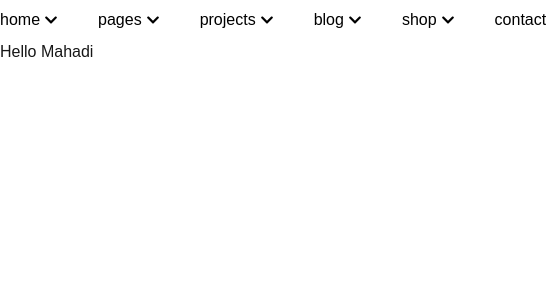
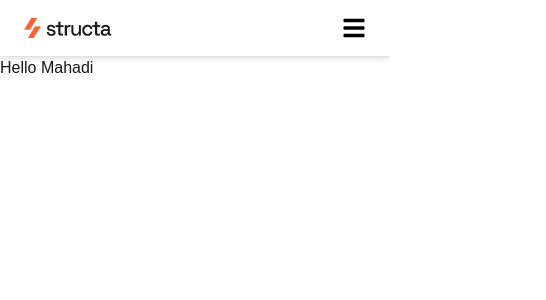
Before and after one commit to tanvirgeek/structa, a Next.js app: page / in a window 390 px wide. Shown: the top 300 px of the page, 546 px wide, since content can reach past the window. Built offline with nearby package versions, Linux system fonts and the light colour scheme.

Commit message:
Responsive Navigation Bar

```diff
--- a/src/components/NavigationBar.tsx
+++ b/src/components/NavigationBar.tsx
@@ -1,59 +1,27 @@
-import React from "react";
+"use client";
+
+import { useState } from "react";
 import Image from "next/image";
-import { FaChevronDown } from "react-icons/fa";
+import { FaChevronDown, FaBars, FaTimes } from "react-icons/fa";
 
-const NavigationBar = () => {
-  const navItems = [
-    {
-      item: "home",
-      link: "/",
-      hasDropdown: true,
-      children: [],
-    },
-    {
-      item: "pages",
-      link: "/",
-      hasDropdown: true,
-      children: [],
-    },
-    {
-      item: "projects",
-      link: "/",
-      hasDropdown: true,
-      children: [],
-    },
-    {
-      item: "blog",
-      link: "/",
-      hasDropdown: true,
-      children: [],
-    },
-    {
-      item: "shop",
-      link: "/",
-      hasDropdown: true,
-      children: [],
-    },
-    {
-      item: "contact",
-      link: "/",
-      hasDropdown: false,
-      children: [],
-    },
-  ];
+const navItems = [
+  { item: "Home", hasDropdown: true },
+  { item: "About", hasDropdown: true },
+  { item: "Services", hasDropdown: true },
+  { item: "Contact", hasDropdown: false },
+];
+
+export default function Navbar() {
+  const [isOpen, setIsOpen] = useState(false);
 
   return (
-    <div className="bg-white">
-      <div className="container bg-white flex justify-between mx-auto py-2">
-        <div>
-          <Image
-            src="/Logo.png"
-            alt="Logo"
-            width={146 * 0.6}
-            height={32 * 0.6}
-          />
-        </div>
-        <div className="flex gap-10 text-black">
+    <nav className="bg-white shadow-md">
+      <div className="container mx-auto flex justify-between items-center py-4 px-6">
+        {/* Logo */}
+        <Image src="/Logo.png" alt="Logo" width={146 * 0.6} height={32 * 0.6} />
+
+        {/* Desktop Navigation */}
+        <div className="hidden md:flex gap-10 text-black">
           {navItems.map((nav) => (
             <div
               key={nav.item}
@@ -66,9 +34,29 @@ const NavigationBar = () => {
             </div>
           ))}
         </div>
+
+        {/* Mobile Menu Button */}
+        <button
+          className="md:hidden text-black text-2xl"
+          onClick={() => setIsOpen(!isOpen)}
+        >
+          {isOpen ? <FaTimes /> : <FaBars />}
+        </button>
       </div>
-    </div>
+
+      {/* Mobile Navigation */}
+      {isOpen && (
+        <div className="md:hidden bg-white py-4 px-6 border-t text-black">
+          {navItems.map((nav) => (
+            <div
+              key={nav.item}
+              className="flex justify-between items-center py-2 cursor-pointer"
+            >
+              {nav.item}
+            </div>
+          ))}
+        </div>
+      )}
+    </nav>
   );
-};
-
-export default NavigationBar;
+}
```
